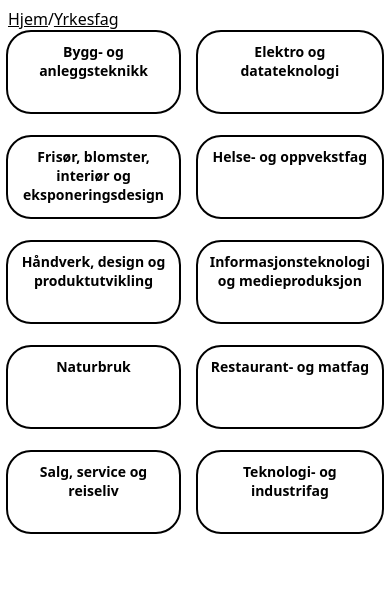
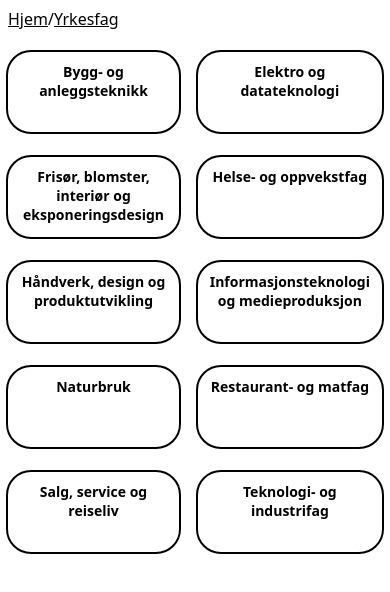
Before and after one commit to HermanErKu/fravaerskalkulator-react, a React (Create React App) app: page /yrkesfag in a window 390 px wide. Shown: the top 592 px of the page. Built offline with nearby package versions, Linux system fonts and the light colour scheme.

Commit message:
kinda fixed breadcrumbs navigation works good on pc works kinda bad on mobile

```diff
--- a/src/App.css
+++ b/src/App.css
@@ -210,10 +210,20 @@ a:visited, a {
   color: black;
 }
 
+a{
+  text-decoration: none;
+}
+
+
+
 #breadcrumbsLink {
   text-decoration: underline;
 }
 
-a{
-  text-decoration: none;
+.breadCrumbsContainer {
+  padding-bottom: 20px;
 }
+
+body{
+  margin: 8px;
+}
```
